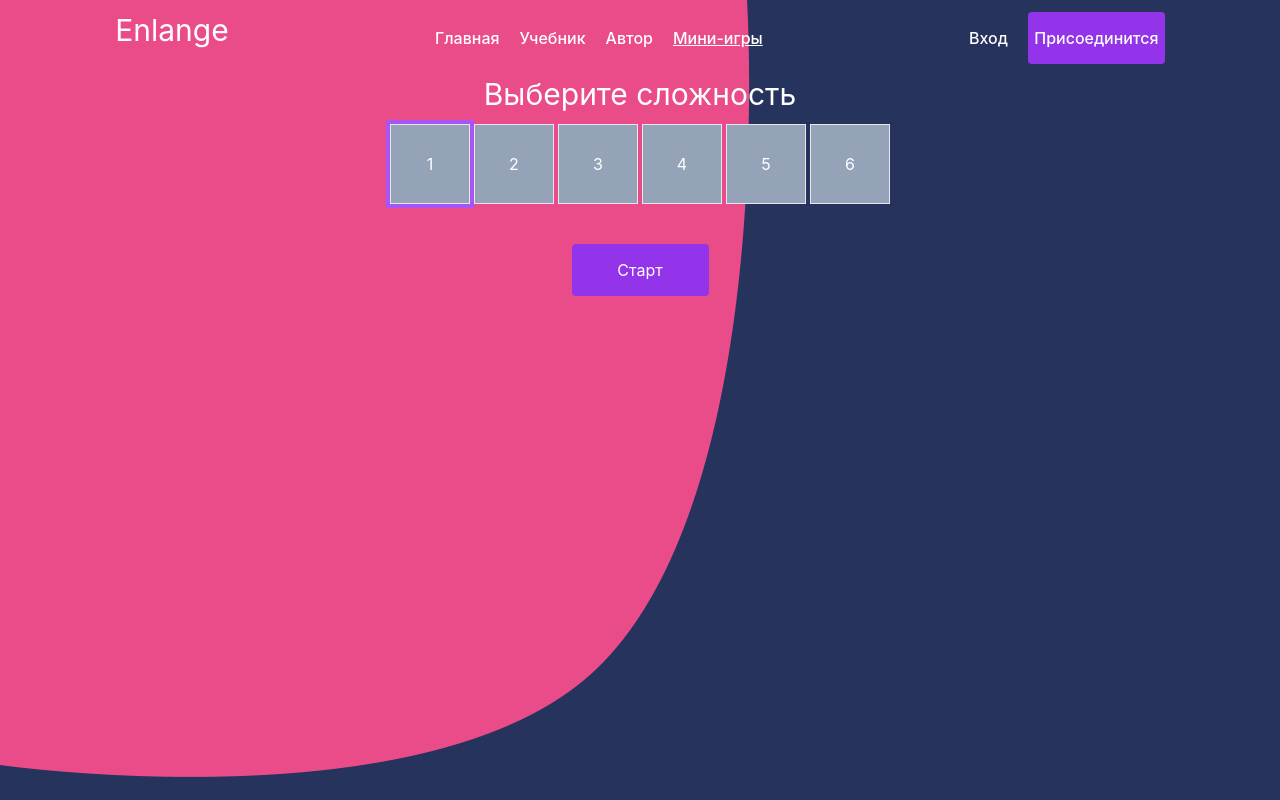
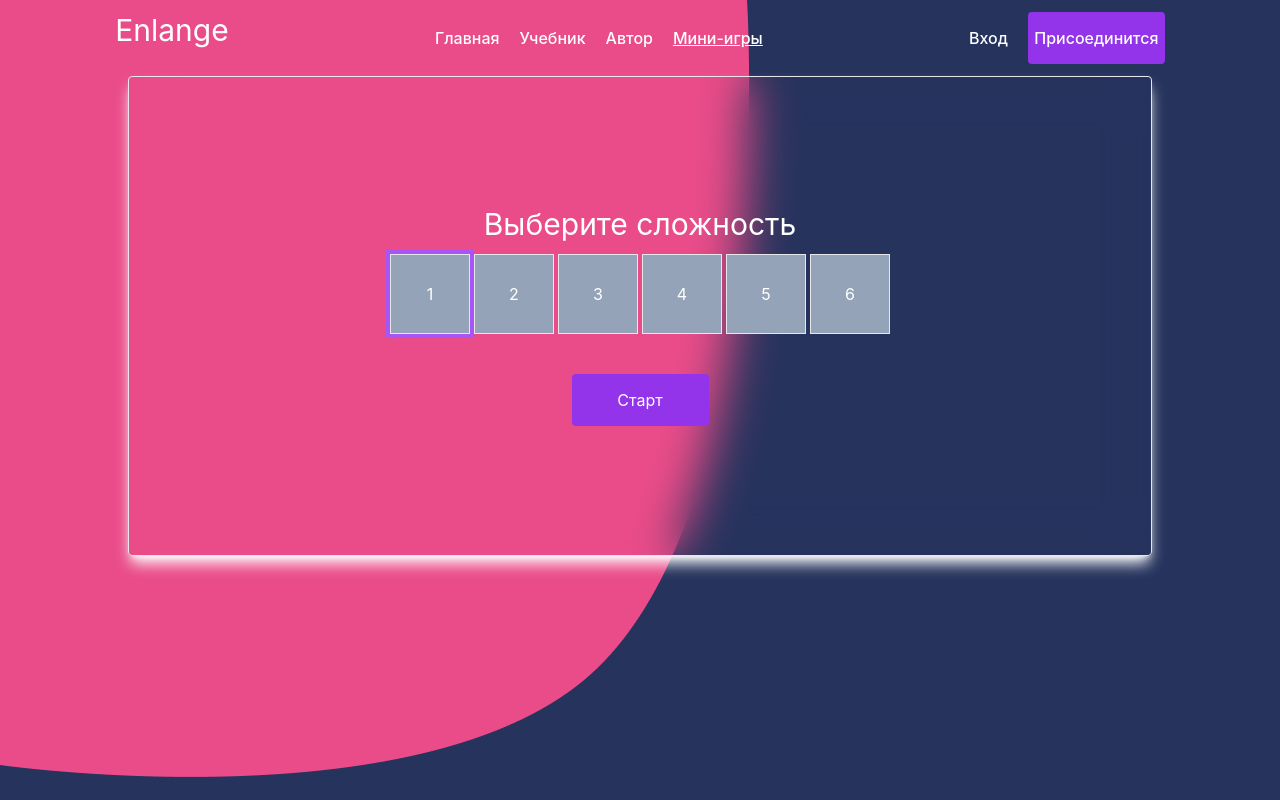
Before and after one commit to AndreyGudin/enlange, a React (Vite) app: page /games in a window 1280 px wide. Built offline with nearby package versions, Linux system fonts and the light colour scheme.

Commit message:
feat: add style for game container

```diff
--- a/src/index.css
+++ b/src/index.css
@@ -42,6 +42,7 @@ body {
   width: 100%;
   height: 100vh;
   display: flex;
+  align-items: center;
   flex-direction: column;
 }
 
--- a/src/pages/AudioChallenge/AudioChallenge.game.tsx
+++ b/src/pages/AudioChallenge/AudioChallenge.game.tsx
@@ -63,11 +63,14 @@ export const AudioChallengeGame = () => {
                 src={`${ApiLinks.Link}/${answers[next].audio}`}
               ></audio>
             )}
-              {loading || !isAnswered ? <img className="w-32 h-auto" src={playing} alt="word" />
-              :
-              (<img src={`${ApiLinks.Link}/${answers[next].image}`} alt="word" />
+            {loading || !isAnswered ? (
+              <img className="w-32 h-auto" src={playing} alt="word" />
+            ) : (
+              <img src={`${ApiLinks.Link}/${answers[next].image}`} alt="word" />
             )}
-            <div>{loading || !isAnswered ? null : answers[next].word}</div>
+            <div className="text-6xl text-center">
+              {loading || !isAnswered ? null : answers[next].word}
+            </div>
           </div>
           <div className="flex gap-3">
             {loading
--- a/src/pages/AudioChallenge/AudioChallenge.tsx
+++ b/src/pages/AudioChallenge/AudioChallenge.tsx
@@ -14,7 +14,7 @@ export const AudioChallenge = () => {
   const styleForGroupElements =
     'w-20 h-20 flex justify-center items-center bg-slate-400 border hover:cursor-pointer';
   return (
-    <div className="flex flex-col items-center gap-10">
+    <div className="w-4/5 h-3/5 border rounded flex flex-col justify-center items-center gap-10 backdrop-blur-xl shadow-lg shadow-white">
       {startGame ? <AudioChallengeGame /> : (
         <GroupPicker
           setCurrentGroup={setGroup}
```
Also changed, not shown: src/assets/61376.svg. Lines whose indentation alone changed are shown as unchanged.
